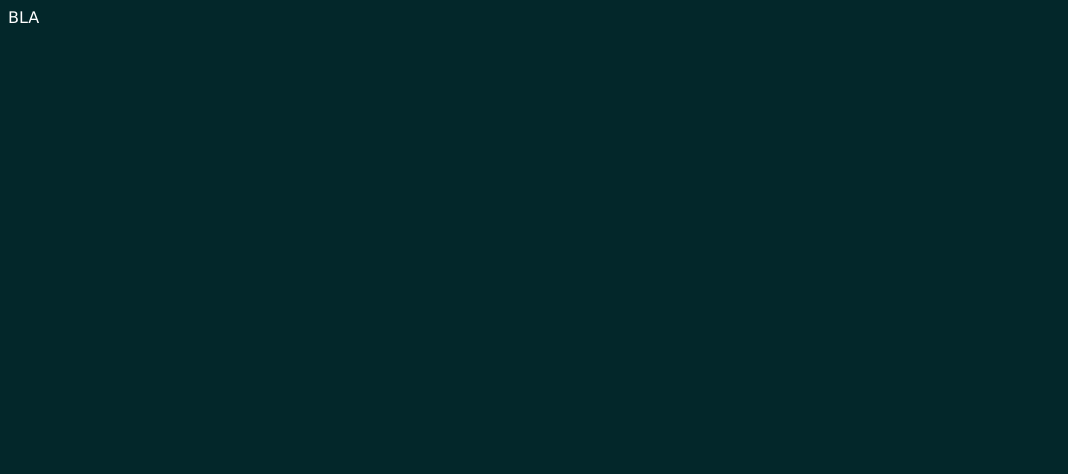
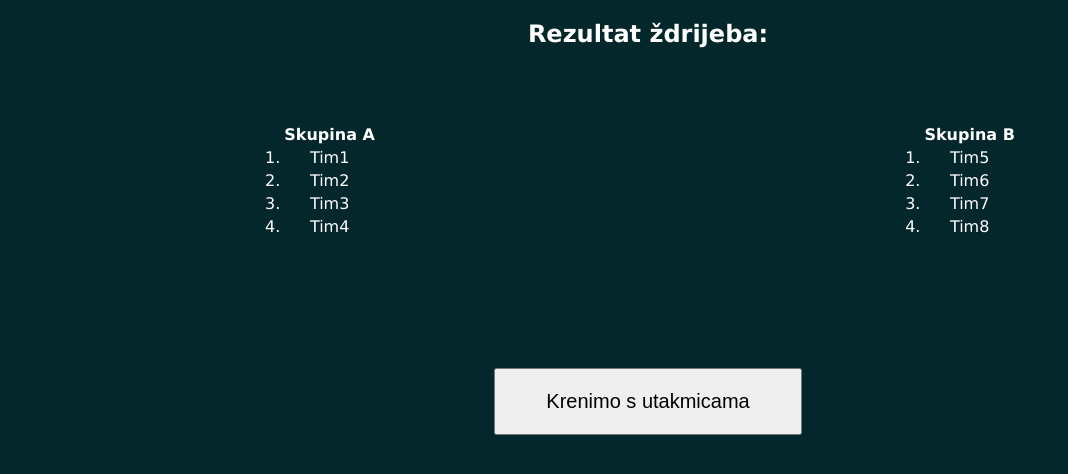
Before and after one commit to kkesic/football-tournament, a React (Create React App) app: page /rezultat-zdrijeba in a window 1280 px wide. Shown: the top 474 px of the page, without its empty margins (0-1068 px from the left). Built offline with nearby package versions, Linux system fonts and the light colour scheme.

Commit message:
uređivanje tablica

```diff
--- a/src/stranice/rezultat-zdrijeba.tsx
+++ b/src/stranice/rezultat-zdrijeba.tsx
@@ -1,10 +1,71 @@
 import React from 'react';
+import "../style/RezultatZdrijeba.css"
 import {Link} from "react-router-dom";
 
 export const RezultatZdrijeba: React.FC = () => {
     const Tim1=localStorage.getItem("Tim1");
 
     return (
-        <div> BLA {Tim1} </div>
+        <div>
+        <div className="RezultatZdrijeba">
+            <h2> Rezultat ždrijeba: </h2>
+
+        <div className="lijevatablicaA">
+            <div className="centar">
+            <table>
+                <tr>
+                    <th> </th>
+                    <th>Skupina A</th>
+                </tr>
+                <tr>
+                    <td>1. </td>
+                    <td>Tim1</td>
+                </tr>
+                <tr>
+                    <td>2. </td>
+                    <td>Tim2</td>
+                </tr>
+                <tr>
+                    <td>3. </td>
+                    <td>Tim3</td>
+                </tr>
+                <tr>
+                    <td>4. </td>
+                    <td>Tim4</td>
+                </tr>
+            </table>
+            </div>
+        </div>
+
+            <div className="desnatablicaB">
+                <div className="centar">
+                <table>
+                    <tr>
+                        <th> </th>
+                        <th>Skupina B</th>
+                    </tr>
+                    <tr>
+                        <td>1. </td>
+                        <td>Tim5</td>
+                    </tr>
+                    <tr>
+                        <td>2. </td>
+                        <td>Tim6</td>
+                    </tr>
+                    <tr>
+                        <td>3. </td>
+                        <td>Tim7</td>
+                    </tr>
+                    <tr>
+                        <td>4. </td>
+                        <td>Tim8</td>
+                    </tr>
+                </table>
+                </div>
+            </div>
+
+            <button className="button-krenimo"> Krenimo s utakmicama </button>
+        </div>
+        </div>
     )
 }
--- /dev/null
+++ b/src/style/RezultatZdrijeba.css
@@ -0,0 +1,38 @@
+.RezultatZdrijeba {
+    text-align: center;
+    margin-top: 10px;
+}
+
+
+.lijevatablicaA, .desnatablicaB {
+    height: 100%;
+    width: 50%;
+    position: fixed;
+    z-index: 1;
+    top: 0;
+    overflow-x: hidden;
+    padding-top: 100px;
+}
+
+.lijevatablicaA {
+    left: 0;
+}
+
+.desnatablicaB {
+    right: 0;
+}
+
+.centar {
+    position: absolute;
+    top: 20%;
+    left: 50%;
+    transform: translate(-50%, -50%);
+    text-align: center;
+}
+
+.button-krenimo {
+    text-align: center;
+    margin-top: 300px;
+    padding: 20px 50px;
+    font-size: 20px;
+}
--- a/src/style/UnosTimova.css
+++ b/src/style/UnosTimova.css
@@ -1,4 +1,10 @@
 .unos-timova {
     text-align: center;
+    margin-top: 200px;
+}
 
+.button-zdrijeb {
+    margin-top: 50px;
+    padding: 20px 30px;
+    font-size: 20px;
 }
```
